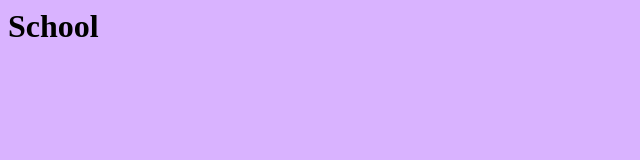
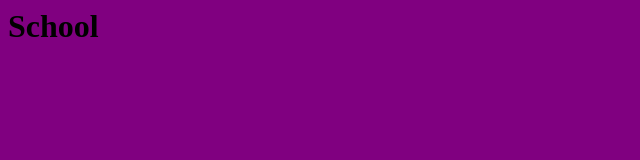
Before and after one commit to nadiaabautistaa/aboutNadia, a plain HTML site: page interweb.html in a window 1280 px wide. Shown: the whole page, without its empty margins (0-640 px from the left). Drawn offline with Linux system fonts and the light colour scheme.

Commit message:
Update interweb.html

```diff
--- a/interweb.html
+++ b/interweb.html
@@ -1,6 +1,6 @@
 <html>
   <title>Nadia's website</title>
-  <body bgcolor="#d9b3ff">
+  <body bgcolor="purple">
     <h1>School</h1>
 </body>
 </html>
```
